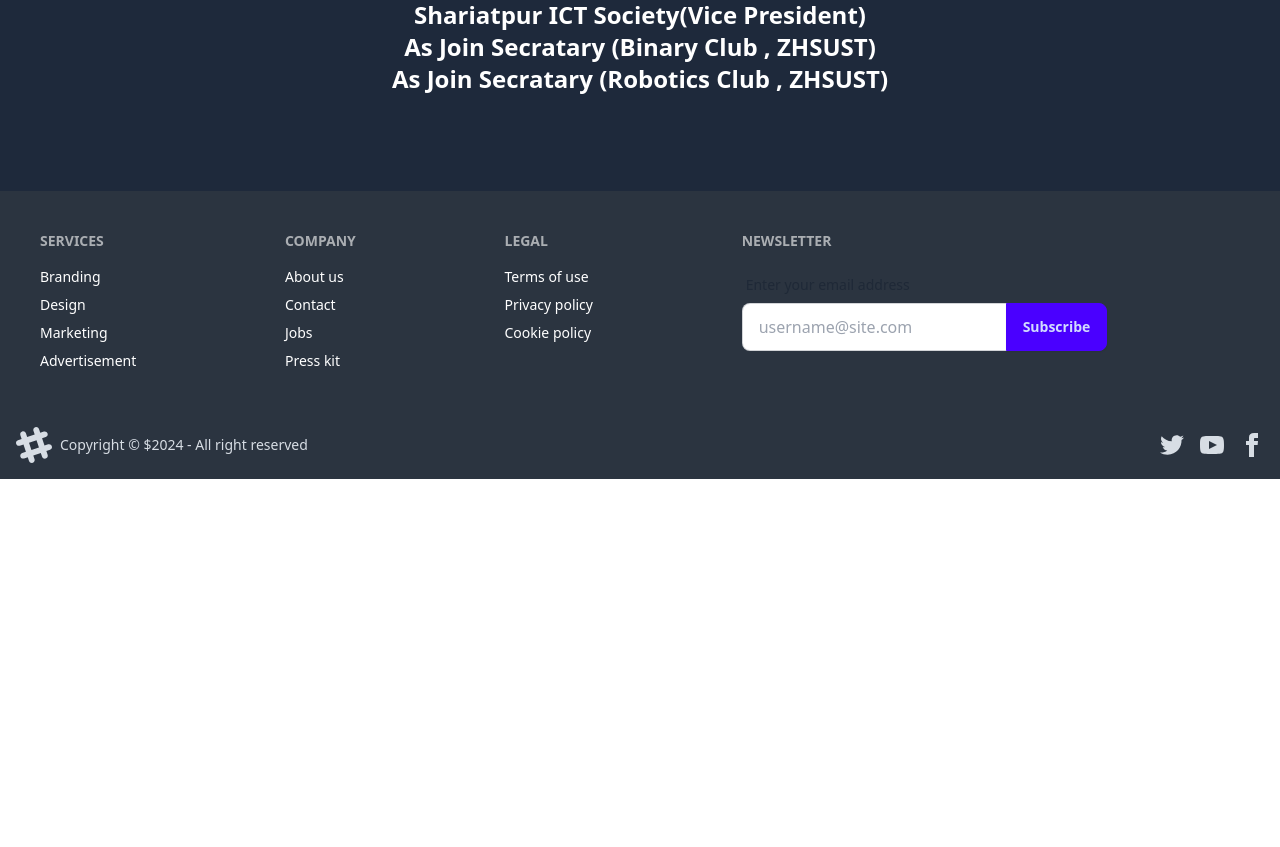
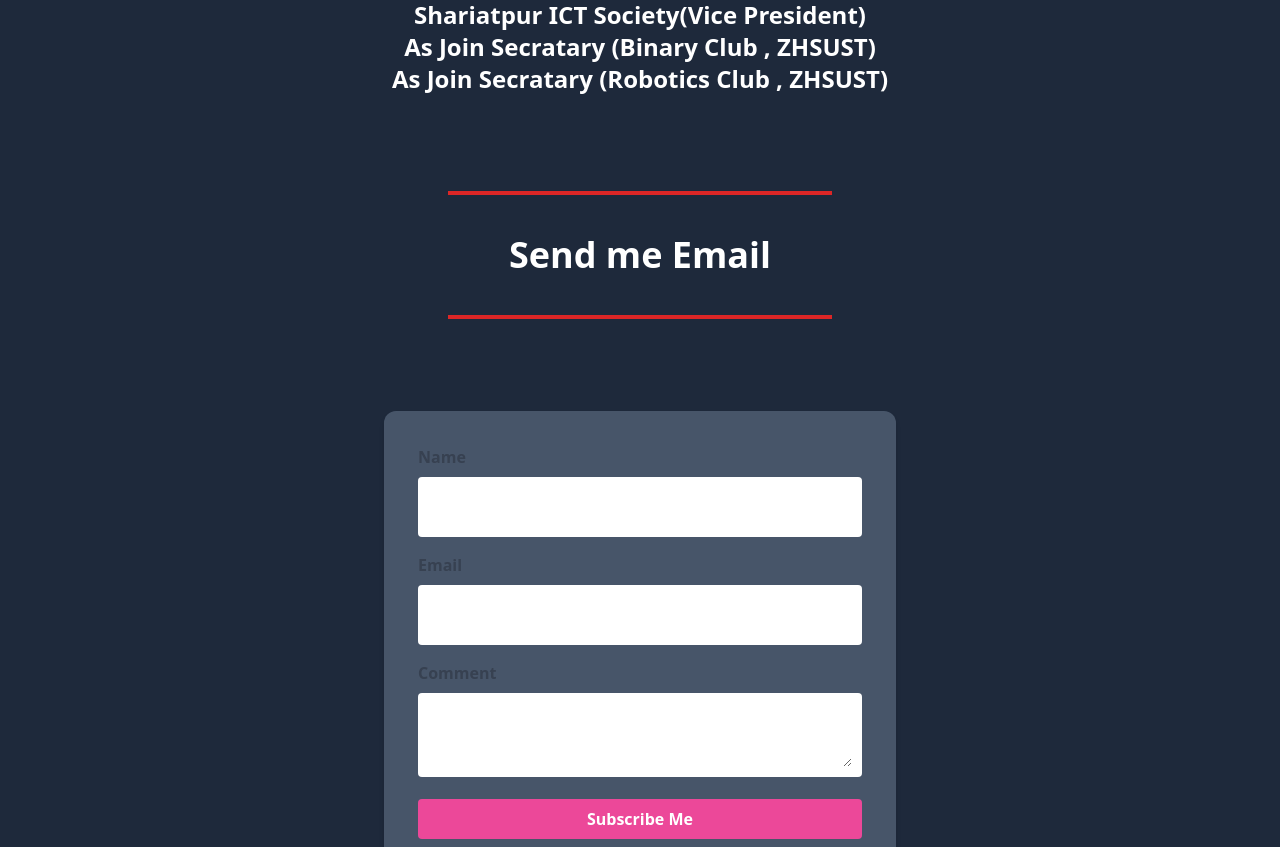
Before and after one commit to Saddamsaykat/myPortfolio, a React (Vite) app: page / in a window 1280 px wide. Shown: the part 1950-2797 px from the top of the page. Before the commit the page ends 2429 px from the top, so only its background shows below. Built offline with nearby package versions, Linux system fonts and the light colour scheme.

Commit message:
Education

```diff
--- a/package.json
+++ b/package.json
@@ -10,16 +10,19 @@
     "preview": "vite preview"
   },
   "dependencies": {
+    "axios": "^1.7.2",
     "firebase": "^10.12.2",
     "localforage": "^1.10.0",
     "match-sorter": "^6.3.4",
     "prop-types": "^15.8.1",
     "react": "^18.3.1",
     "react-dom": "^18.3.1",
+    "react-hook-form": "^7.52.1",
     "react-icons": "^5.2.1",
     "react-router-dom": "^6.24.1",
     "react-toastify": "^10.0.5",
-    "sort-by": "^1.2.0"
+    "sort-by": "^1.2.0",
+    "sweetalert2": "^11.12.1"
   },
   "devDependencies": {
     "@types/react": "^18.3.3",
--- a/src/Component/Component.jsx
+++ b/src/Component/Component.jsx
@@ -5,6 +5,7 @@ import Exprience from "./Main/Exprience/Exprience";
 import Education from "./Main/Education/Education";
 import Footer from "./Footer/Footer";
 import Certificate from "./Main/Certificate/Certificate";
+import Subscribe from "./Subscribe/Subscribe";
 
 const Component = () => {
     return (
@@ -14,6 +15,7 @@ const Component = () => {
             <Exprience></Exprience>
             <Education></Education>
             <Certificate></Certificate>
+            <Subscribe></Subscribe>
             <Outlet></Outlet>
             <Footer></Footer>
         </div>
--- a/src/Component/Footer/Footer.jsx
+++ b/src/Component/Footer/Footer.jsx
@@ -60,7 +60,7 @@ const Footer = () => {
                             <path
                                 d="M22.672 15.226l-2.432.811.841 2.515c.33 1.019-.209 2.127-1.23 2.456-1.15.325-2.148-.321-2.463-1.226l-.84-2.518-5.013 1.677.84 2.517c.391 1.203-.434 2.542-1.831 2.542-.88 0-1.601-.564-1.86-1.314l-.842-2.516-2.431.809c-1.135.328-2.145-.317-2.463-1.229-.329-1.018.211-2.127 1.231-2.456l2.432-.809-1.621-4.823-2.432.808c-1.355.384-2.558-.59-2.558-1.839 0-.817.509-1.582 1.327-1.846l2.433-.809-.842-2.515c-.33-1.02.211-2.129 1.232-2.458 1.02-.329 2.13.209 2.461 1.229l.842 2.515 5.011-1.677-.839-2.517c-.403-1.238.484-2.553 1.843-2.553.819 0 1.585.509 1.85 1.326l.841 2.517 2.431-.81c1.02-.33 2.131.211 2.461 1.229.332 1.018-.21 2.126-1.23 2.456l-2.433.809 1.622 4.823 2.433-.809c1.242-.401 2.557.484 2.557 1.838 0 .819-.51 1.583-1.328 1.847m-8.992-6.428l-5.01 1.675 1.619 4.828 5.011-1.674-1.62-4.829z"></path>
                         </svg>
-                        <p>Copyright © ${new Date().getFullYear()} - All right reserved</p>
+                        <p>Copyright © ${new Date().getFullYear()} - Md. Saddam Hossain Saykat</p>
                     </aside>
                     <nav className="grid-flow-col gap-4 md:place-self-center md:justify-self-end">
                         <a>
--- /dev/null
+++ b/src/Component/Subscribe/Custom.css
@@ -0,0 +1,22 @@
+@keyframes borderAnimation {
+    0% {
+      border-color: transparent transparent transparent red;
+    }
+    50% {
+      border-color: transparent  blue green;
+    }
+    100% {
+      border-color: red transparent transparent transparent;
+    }
+  }
+
+  .animated-border {
+    border-width: 10px;
+    border-style: solid;
+    border-color: transparent transparent transparent transparent;
+    transition: border-color 0.3s ease;
+  }
+
+  .animated-border:focus {
+    animation: borderAnimation 1s linear infinite;
+  }
--- /dev/null
+++ b/src/Component/Subscribe/Subscribe.jsx
@@ -0,0 +1,90 @@
+import { useForm } from 'react-hook-form';
+import axios from 'axios';
+import Swal from 'sweetalert2';
+import CustomHooks from '../CustomHooks/CustomHooks';
+import "./Custom.css"
+
+const Subscribe = () => {
+    const { register, handleSubmit, formState: { errors }, reset } = useForm();
+
+    const onSubmit = (data) => {
+        axios.post('https://my-portfolio-pi-beige-66.vercel.app/emailApi', data)
+            .then(response => {
+                Swal.fire({
+                    position: "top-end",
+                    icon: "success",
+                    title: "Your message has been sent successfully!",
+                    showConfirmButton: false,
+                    timer: 1500
+                });
+                console.log(response.data);
+                reset();
+            })
+            .catch(error => {
+                Swal.fire({
+                    icon: 'error',
+                    title: 'Oops...',
+                    text: 'Something went wrong! Please try again later.'
+                });
+                console.error('Error submitting form:', error);
+            });
+    };
+
+    return (
+        <>
+            <div className="mt-8">
+                <CustomHooks text="Send me Email" />
+            </div>
+            <form
+                onSubmit={handleSubmit(onSubmit)}
+                className="p-6 max-w-lg mx-auto bg-slate-600 rounded-xl shadow-md space-y-4 animated-border"
+            >
+                <div className="mb-4">
+                    <label htmlFor="name" className="block text-gray-700 font-bold mb-2">
+                        Name
+                    </label>
+                    <input
+                        id="name"
+                        className={`w-full px-3 py-2 border-2 rounded focus:outline-none animated-border ${errors.name ? 'border-red-500' : 'border-gray-300'}`}
+                        {...register('name', { required: true })}
+                    />
+                    {errors.name && <span className="text-red-500 text-sm">This field is required</span>}
+                </div>
+
+                <div className="mb-4">
+                    <label htmlFor="email" className="block text-gray-700 font-bold mb-2">
+                        Email
+                    </label>
+                    <input
+                        id="email"
+                        type="email"
+                        className={`w-full px-3 py-2 border-2 rounded focus:outline-none animated-border ${errors.email ? 'border-red-500' : 'border-gray-300'}`}
+                        {...register('email', { required: true, pattern: /^\S+@\S+$/i })}
+                    />
+                    {errors.email && <span className="text-red-500 text-sm">Please enter a valid email</span>}
+                </div>
+
+                <div className="mb-4">
+                    <label htmlFor="comment" className="block text-gray-700 font-bold mb-2">
+                        Comment
+                    </label>
+                    <textarea
+                        id="comment"
+                        className={`w-full px-3 py-2 border-2 rounded focus:outline-none animated-border ${errors.comment ? 'border-red-500' : 'border-gray-300'}`}
+                        {...register('comment', { required: true })}
+                    />
+                    {errors.comment && <span className="text-red-500 text-sm">Please enter your comment</span>}
+                </div>
+
+                <button
+                    type="submit"
+                    className="w-full py-2 bg-pink-500 text-white font-bold rounded hover:bg-pink-700 transition-colors duration-300"
+                >
+                    Subscribe Me
+                </button>
+            </form>
+        </>
+    );
+};
+
+export default Subscribe;
```
Also changed, not shown: 1 other file (tests, documents, lock files or other folders).
